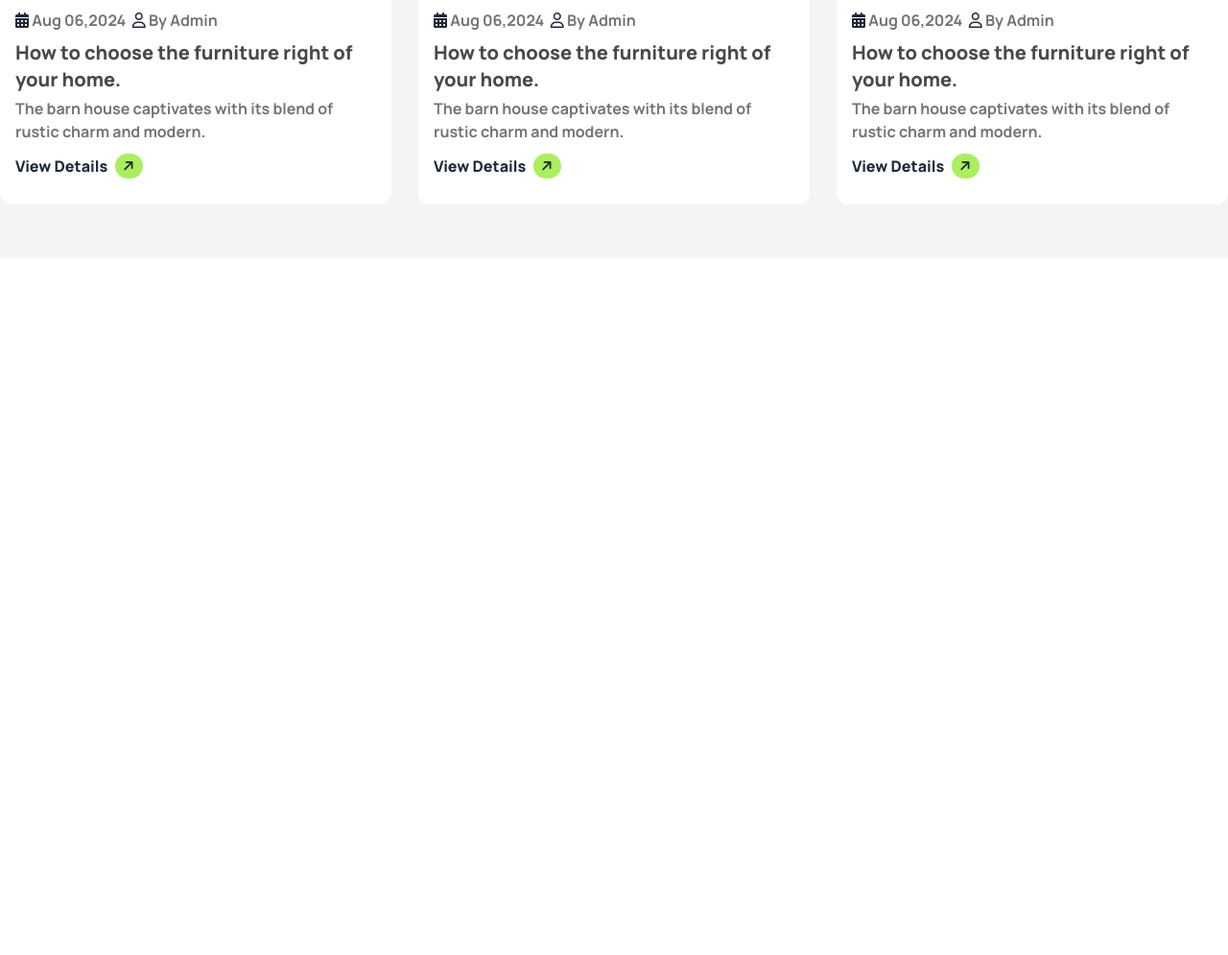
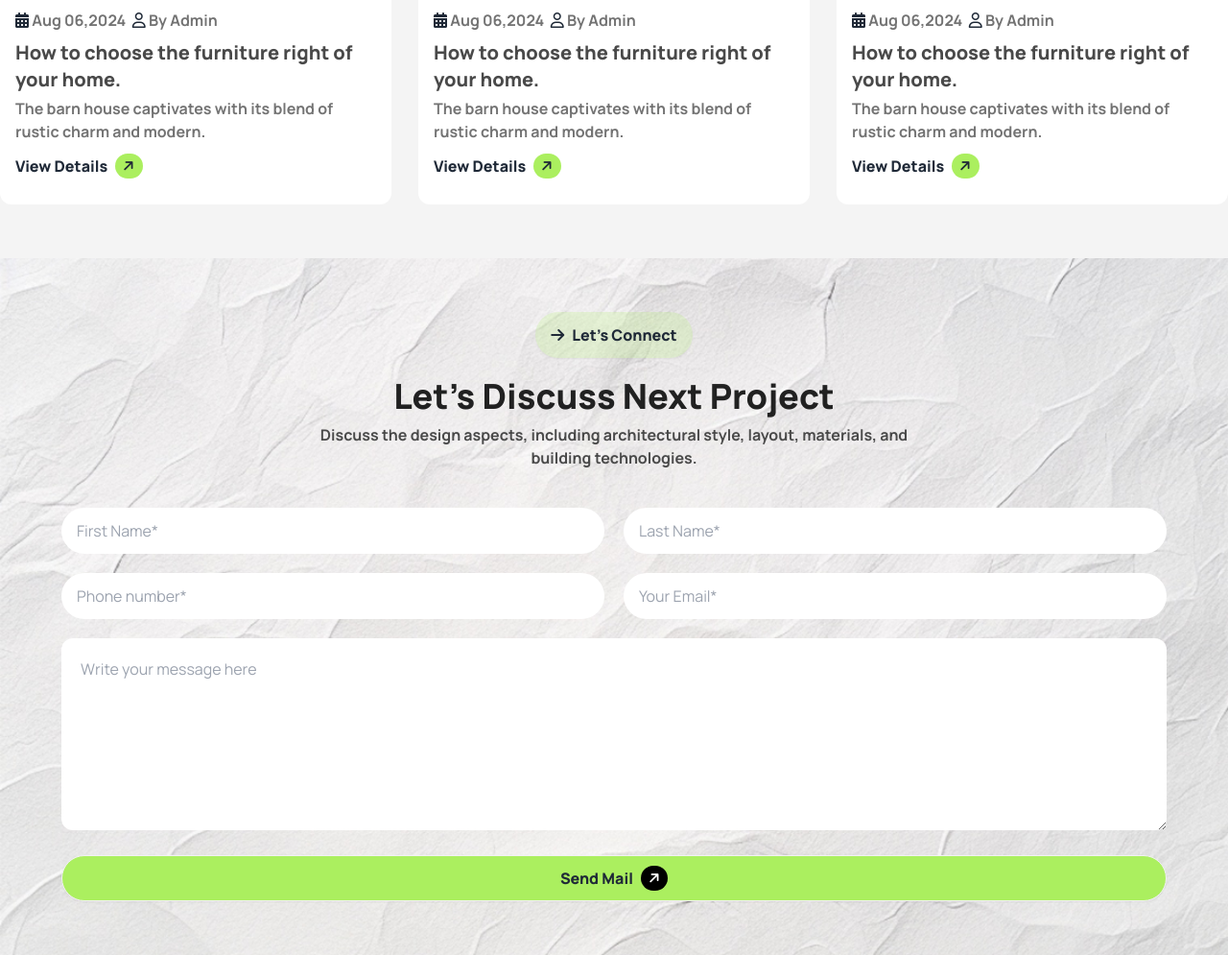
Before and after one commit to Shazzad501/Real_estate, a plain HTML site: page index.html in a window 1280 px wide. Shown: the part 3767-4762 px from the top of the page at 96% size. Before the commit the page ends 4036 px from the top, so only its background shows below. Drawn offline with nearby package versions, Linux system fonts and the light colour scheme.

Commit message:
Discuss Next Project section done

```diff
--- a/index.html
+++ b/index.html
@@ -24,6 +24,12 @@
    <style>
     *{
       font-family: "Manrope", sans-serif;
+    }
+    .contact{
+      background: url(assets/bg.jpg);
+      background-repeat: no-repeat;
+      background-position: center;
+      background-size: cover;
     }
    </style>
   <!-- Internal css link end -->
@@ -75,7 +81,7 @@
       <div class="mt-3 flex flex-col items-center justify-center text-center">
         <h2 class="text-[2rem] lg:text-6xl font-extrabold">A barn house of this<br class="xs:hidden sm:block md:hidden"> design has a <br class="hidden lg:block"> striking <br class="xs:hidden sm:block md:hidden"> appearance</h2>
         <p class="text-sm lg:text-base font-bold mt-5 text-[#494949]">The barn house captivates with its blend of rustic charm and modern sophistication, featuring weathered wood, sleek metal<br class="hidden lg:block"> accents, and large windows that flood the space with natural light.</p>
-        <button class="btn bg-[#c5ee95] mt-5 rounded-full"><span class="text-base font-extrabold">View Details</span> <span class="py-1.5 px-2 bg-[#ABEF5F] rounded-full"><p><i class="fa-solid fa-arrow-right rotate-[-45deg]"></i></p></span></button>
+        <button class="btn w-full lg:w-auto bg-[#c5ee95] mt-5 rounded-full"><span class="text-base font-extrabold">View Details</span> <span class="py-1.5 px-2 bg-[#ABEF5F] rounded-full"><p><i class="fa-solid fa-arrow-right rotate-[-45deg]"></i></p></span></button>
       </div>
      </div>
     <!-- banner section close -->
@@ -321,7 +327,35 @@
     </section>
     <!-- Articles and News section end -->
 
-    <!--  -->
+    <!-- Discuss Next Project section start -->
+     <section class="contact py-14">
+      <div class="mx-4 md:container md:mx-auto">
+        <!-- contact header content -->
+        <div class="flex flex-col items-center justify-center text-center">
+          <button class="btn border-none bg-[#ABEF5F33] rounded-full text-base font-extrabold mb-5"><i class="fa-solid fa-arrow-right"></i>Let’s Connect</button>
+          <p class="text-4xl font-extrabold text-[#212121]">Let’s Discuss Next Project</p>
+          <p class="text-base font-bold text-[#494949] mt-2">Discuss the design aspects, including architectural style, layout, materials, and<br class="hidden md:block">  building technologies.</p>
+        </div>
+        <!-- contact form content -->
+         <div class="mt-10 lg:px-16">
+          <div class="flex flex-col lg:flex-row gap-5">
+            <input class="w-[100%] lg:w-[50%] py-3 px-4 rounded-full" type="text" name="text" id="text" placeholder="First Name*">
+            <input class="w-[100%] lg:w-[50%] py-3 px-4 rounded-full" type="text" name="text" id="text" placeholder="Last Name*">
+          </div>
+
+          <div class="flex flex-col lg:flex-row gap-5 mt-5">
+            <input class="w-[100%] lg:w-[50%] py-3 px-4 rounded-full" type="number" name="number" id="number" placeholder="Phone number*">
+            <input class="w-[100%] lg:w-[50%] py-3 px-4 rounded-full" type="email" name="email" id="email" placeholder="Your Email*">
+          </div>
+
+          <div class="mt-5 ">
+            <textarea class="w-[100%] h-[200px] rounded-xl px-5 py-5" name="text" id="text" placeholder="Write your message here"></textarea>
+          </div>
+          <button class="btn w-full bg-[#ABEF5F] mt-5 rounded-full"><span class="text-base font-extrabold">Send Mail</span> <span class="py-1.5 px-2 bg-black rounded-full"><p class="text-white"><i class="fa-solid fa-arrow-right rotate-[-45deg]"></i></p></span></button>
+         </div>
+      </div>
+     </section>
+    <!-- Discuss Next Project section end -->
    </main>
   <!-- main body end -->
 
```
